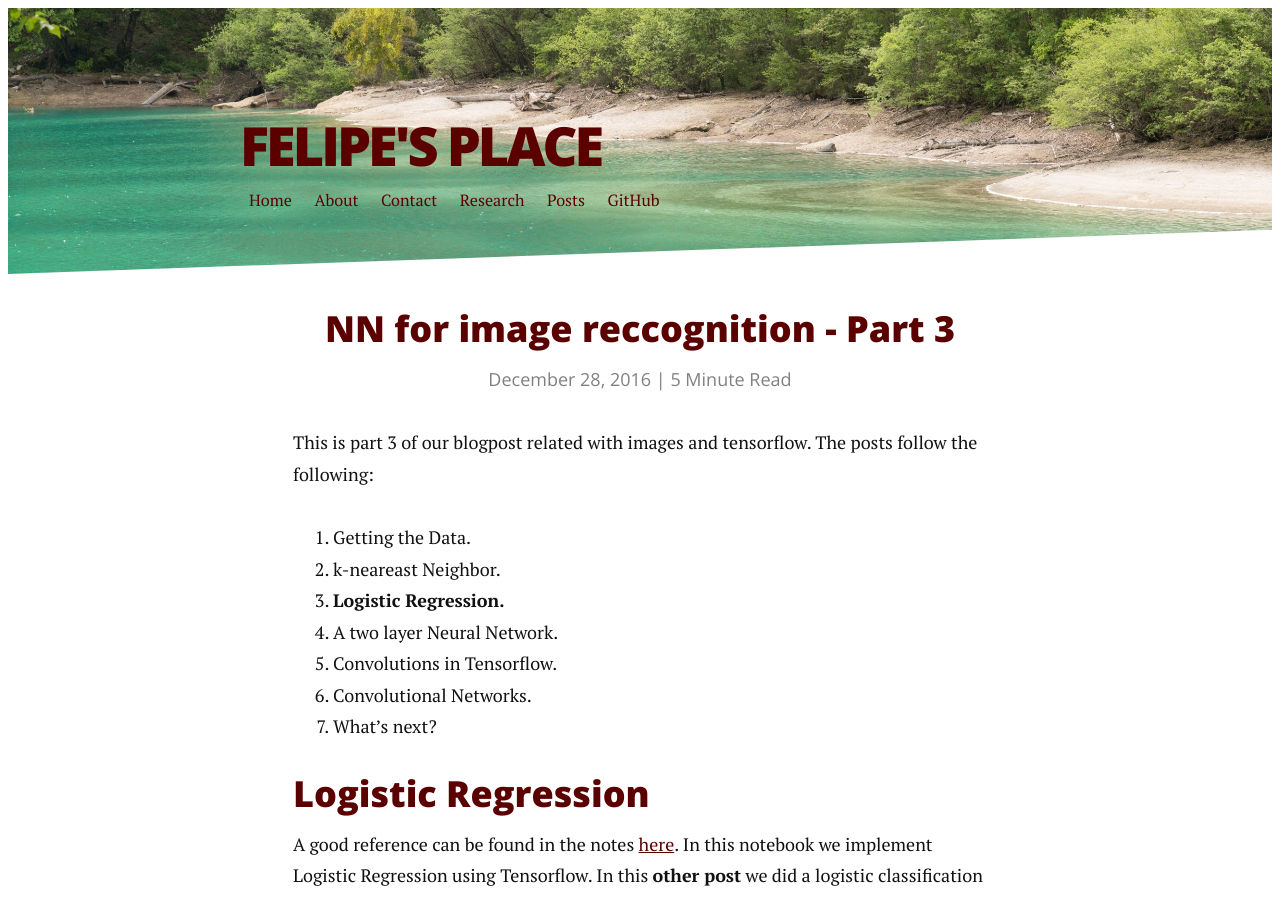
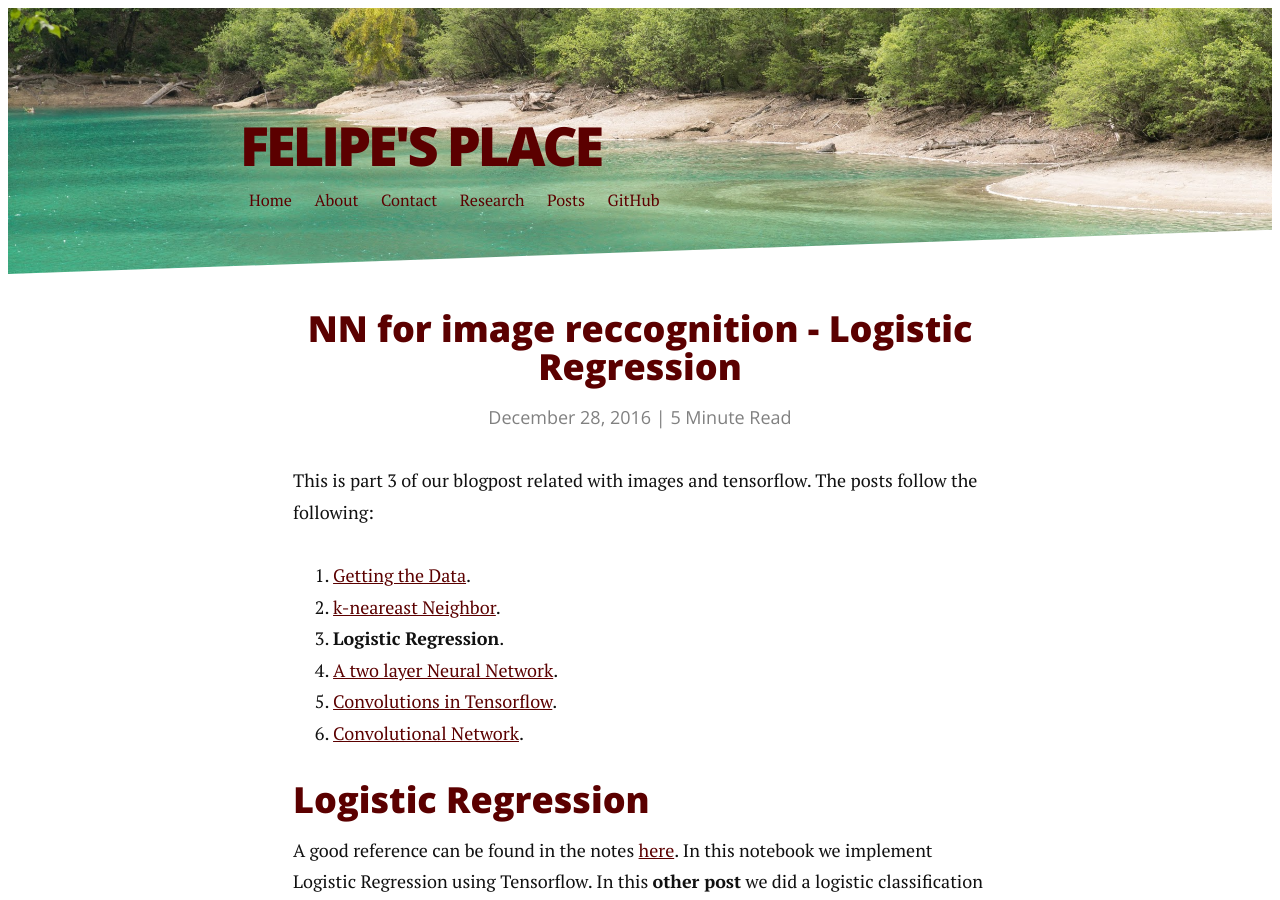
Before and after one commit to luisguiserrano/Scy1505.github.io, a Jekyll site: the page built from _posts/NN_for_image_reccognition/2016-12-29-Images_nn_and_tf_3.md, in a window 1280 px wide and 900 px high. Built offline with Jekyll 4.4.1, drawn with Linux system fonts in a browser that asks for light colours; nearby versions of some CDN libraries; some of the changed text lies outside the part shown.

Commit message:
Add links between series NN for Image Recognition

```diff
--- a/_posts/NN_for_image_reccognition/2016-12-29-Images_nn_and_tf_3.md
+++ b/_posts/NN_for_image_reccognition/2016-12-29-Images_nn_and_tf_3.md
@@ -1,19 +1,18 @@
 ---
 layout: post
-title:  "NN for image reccognition - Part 3"
+title:  "NN for image reccognition - Logistic Regression"
 date:   2016-12-28
 category: NN_for_image_reccognition
 ---
 
 This is part 3 of our blogpost related with images and tensorflow. The posts follow the following:
 
-1. Getting the Data.
-2. k-neareast Neighbor.
-3. **Logistic Regression.**
-4. A two layer Neural Network.
-5. Convolutions in Tensorflow.
-6. Convolutional Networks.
-7. What's next?
+1. [Getting the Data]({{ site.baseurl }}{% post_url 2016-12-15-Images_nn_and_tf_1 %}).
+2. [k-neareast Neighbor]({{ site.baseurl }}{% post_url 2016-12-22-Images_nn_and_tf_2 %}).
+3. **Logistic Regression**.
+4. [A two layer Neural Network]({{ site.baseurl }}{% post_url 2017-01-09-Images_nn_and_tf_4 %}).
+5. [Convolutions in Tensorflow]({{ site.baseurl }}{% post_url 2017-01-16-Images_nn_and_tf_5 %}).
+6. [Convolutional Network]({{ site.baseurl }}{% post_url 2017-01-23-Images_nn_and_tf_6 %}).
 
 # Logistic Regression
 
```
Also changed, not shown: _posts/NN_for_image_reccognition/2016-12-15-Images_nn_and_tf_1.md (+8 -8 lines), _posts/NN_for_image_reccognition/2016-12-22-Images_nn_and_tf_2.md (+8 -8 lines), _posts/NN_for_image_reccognition/2017-01-09-Images_nn_and_tf_4.md (+7 -8 lines), _posts/NN_for_image_reccognition/2017-01-16-Images_nn_and_tf_5.md (+9 -8 lines), _posts/NN_for_image_reccognition/2017-01-23-Images_nn_and_tf_6.md (+8 -8 lines), 11 other files.
